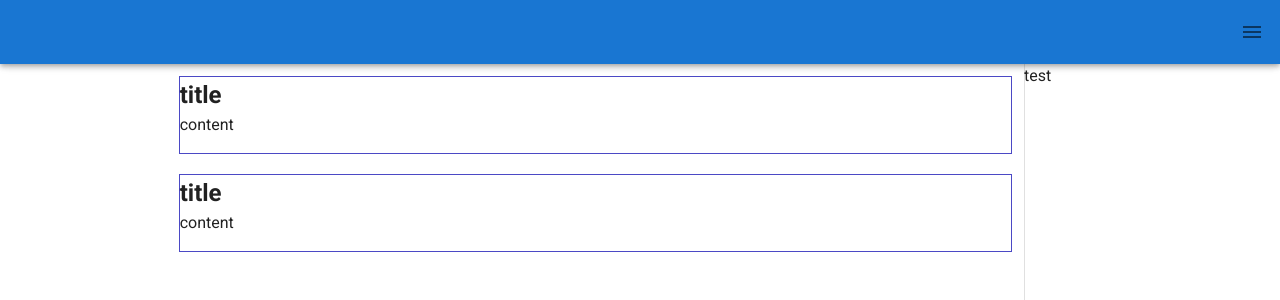
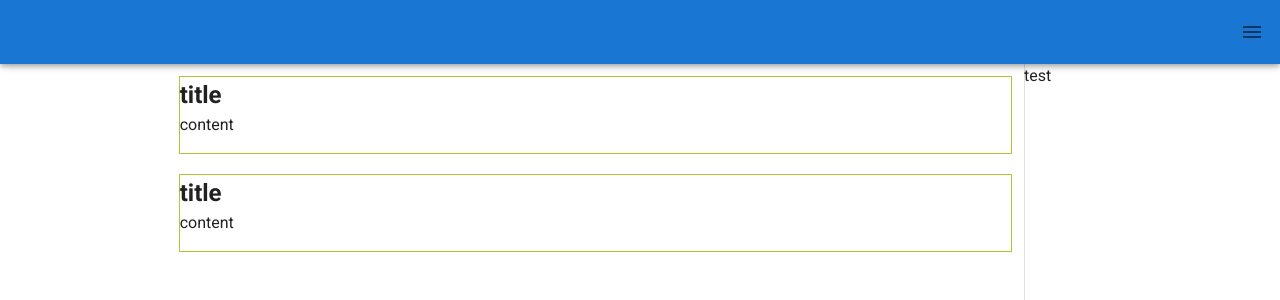
Before and after one commit to suzuki28ab/vue-blog, a Vue app: page /blog in a window 1280 px wide. Shown: the top 300 px of the page. Built offline with nearby package versions, Linux system fonts and the light colour scheme.

Commit message:
[fix]remote git

```diff
--- a/src/components/blog/PostTitle.vue
+++ b/src/components/blog/PostTitle.vue
@@ -15,7 +15,7 @@ export default Vue.extend({
 
 <style module>
 .post_title {
-  border: solid 1px rgb(75, 73, 197);
+  border: solid 1px rgb(176, 199, 49);
   margin-bottom: 20px;
 }
 </style>
```
Also changed, not shown: .devcontainer/devcontainer.json, .devcontainer/docker-compose.extend.yml.
